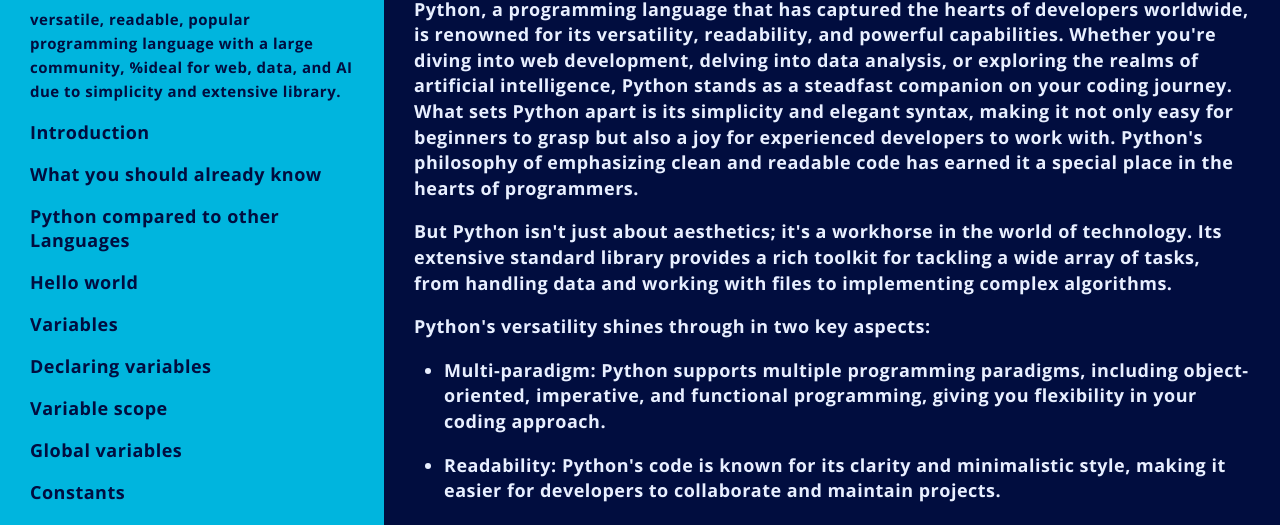
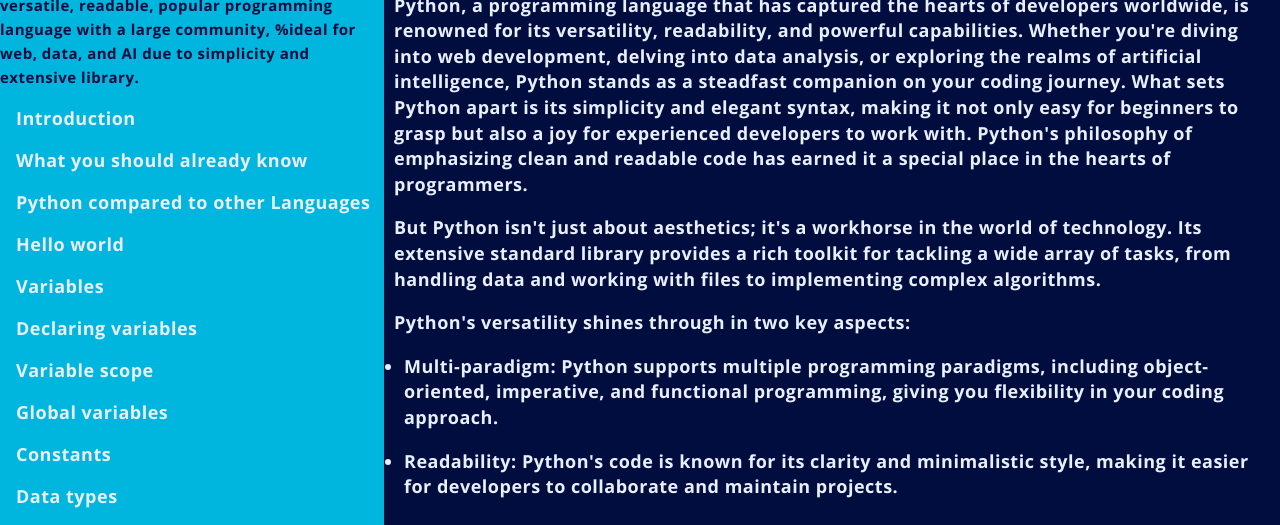
Before and after one commit to Taannn/tech-doc-page, a plain HTML site: page index.html in a window 1280 px wide. Shown: the part 104-629 px from the top of the page. Drawn offline with nearby package versions, Linux system fonts and the light colour scheme.

Commit message:
Update style.css
added some hover stuff

```diff
--- a/style.css
+++ b/style.css
@@ -22,7 +22,7 @@
   --main-fw: 600;
 
   --general-padding: 1em;
-  --padding-list: 3em;
+  --padding-list: 1em;
   --general-margin: 1em;
   --margin: ;
 }
@@ -34,7 +34,7 @@
   margin: 0;
   padding: 0;
   letter-spacing: 0.5px;
-/*scroll-behavior: smooth;*/
+  /*scroll-behavior: smooth;*/
 }
 
 section,
@@ -97,7 +97,8 @@
   flex-direction: row;
   /*gap: var(--general-padding);*/
   /*padding: var(--general-padding);*/
-  padding-top: 0;
+  padding-top: var(--padding-list);
+
 }
 
 
@@ -111,12 +112,20 @@
   overflow-y: auto;
   color: ;
   background-color: var(--nav-bg);
-  padding: var(--padding-list);
+  padding: 0;
 }
 
 .nav-link {
   text-decoration: none;
-  color: var(--dark-font);
+  color: var(--light-font);
+  padding-left: 0.5rem;
+  border-left: 0.5rem solid transparent;
+  transition: all 200ms ease-in-out;
+}
+
+.nav-link:hover {
+  border-left-color: #020202;
+  color: #020202;
 }
 
 .nav-list > li {
@@ -177,6 +186,7 @@
   }
   .nav-header h1 {
     font-size: 6em;
+    margin-top: 1rem;
     padding-bottom: 1rem;
   }
   #navbar p {
@@ -188,6 +198,9 @@
     height: auto;
     overflow-x: auto;
   }
+  body {
+    overflow-x: hidden;
+  }
   .nav-list li {
     flex-shrink: 0;
 
```
